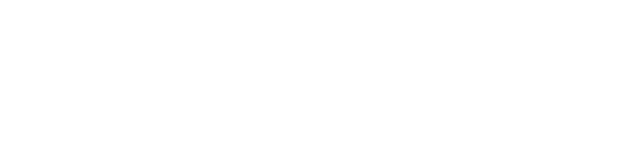
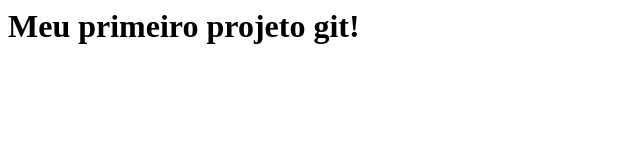
Before and after one commit to ryanbarbosa25/Projeto1, a plain HTML site: page index.html in a window 1280 px wide. Shown: the whole page, without its empty margins (0-640 px from the left). Drawn offline with Linux system fonts and the light colour scheme.

Commit message:
Acrescentando h1

```diff
--- a/index.html
+++ b/index.html
@@ -5,6 +5,6 @@
 
 
 <body>
-
+<h1>Meu primeiro projeto git!</h1>
 </body>
 </html>
```
